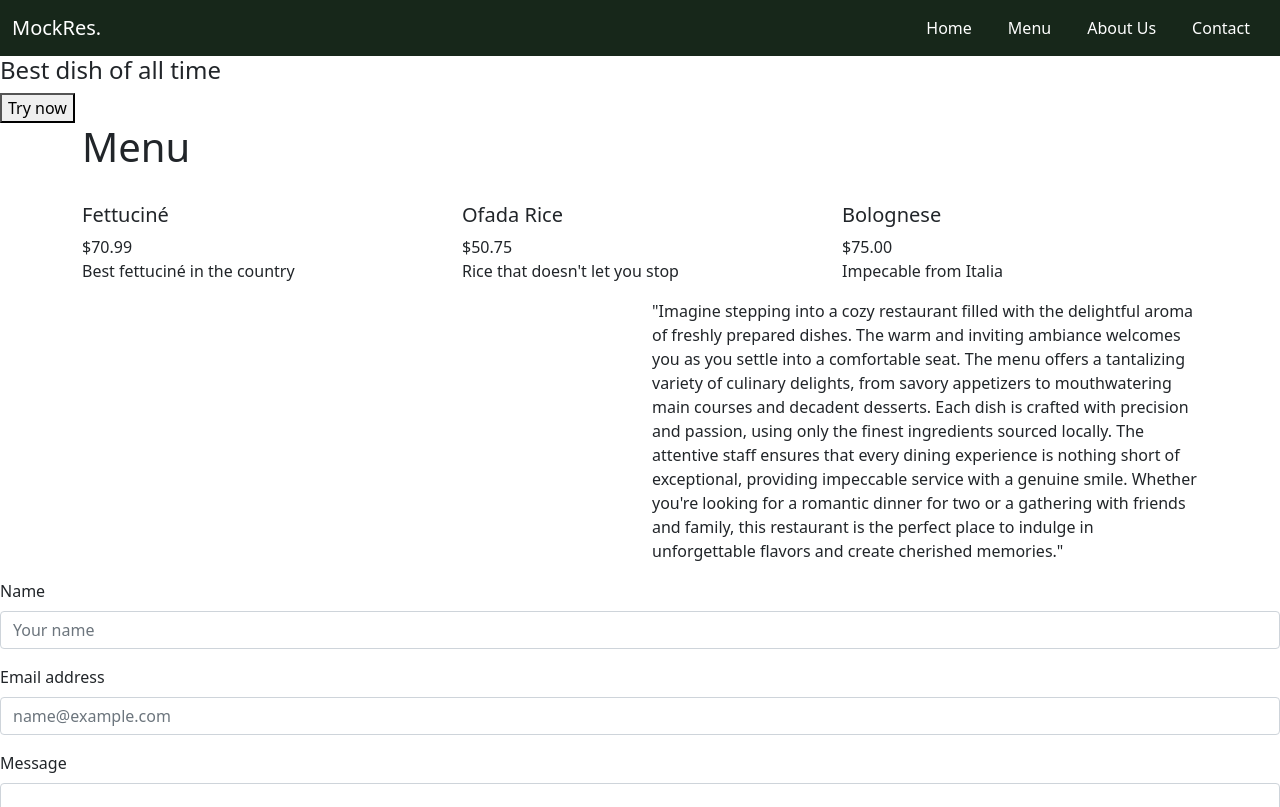
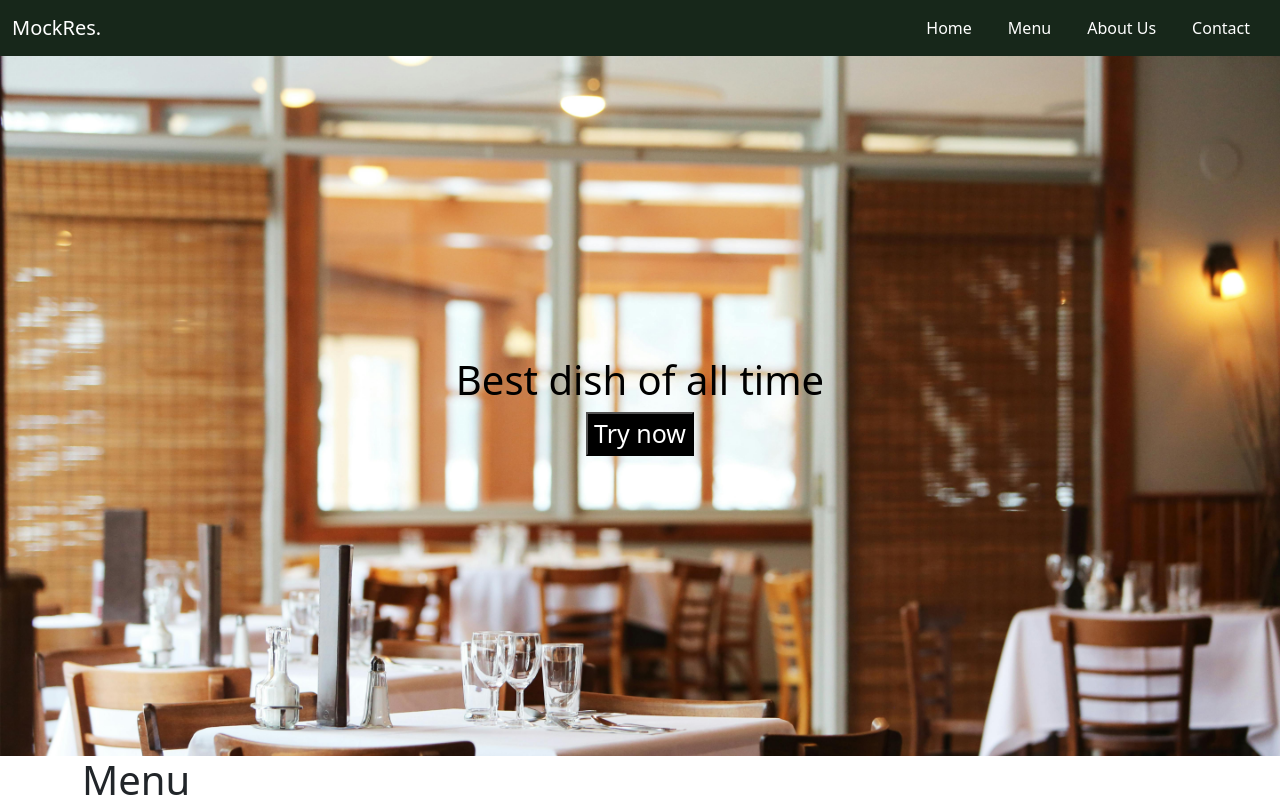
Before and after one commit to BenStephen23/MockRes, a plain HTML site: page index.html in a window 1280 px wide. Shown: the top 807 px of the page. Drawn offline with nearby package versions, Linux system fonts and the light colour scheme.

Commit message:
hero done

```diff
--- a/index.html
+++ b/index.html
@@ -35,7 +35,7 @@
           </nav>
     </header>
 
-    <section>
+    <section class="hero d-flex justify-content-center align-items-center text-center">
         <div>
             <h4>Best dish of all time</h4>
             <button>Try now</button>
--- a/style.css
+++ b/style.css
@@ -21,3 +21,34 @@ header {
 .lili {
     color: white;
 }
+
+.hero {
+    background-image: url(mockimg/pexels-life-of-pix-67468.jpg);
+    height: 700px;
+    background-size: cover;
+    background-position: cover;
+    /* background-repeat: no-repeat; */
+
+    /* @media (max-width: 992px) {
+        height: 700px;
+        background-size: contain;
+    } */
+
+}
+
+.hero h4 {
+    color: black;
+    font-size: 40px;
+}
+
+.hero button {
+    font-size: 25px;
+    color: white;
+    background-color: black;
+
+}
+
+.hero button:hover {
+    background-color: white;
+    color: #17271A;
+}
```
Also changed, not shown: mockimg/pexels-engin-akyurt-1435898.jpg (added), mockimg/pexels-henry-&-co-3556225.jpg (added), mockimg/pexels-klaus-nielsen-6287520.jpg (added), mockimg/pexels-life-of-pix-67468.jpg (added), mockimg/pexels-yelena-odintsova-15638789.jpg (added), 1 other file.
